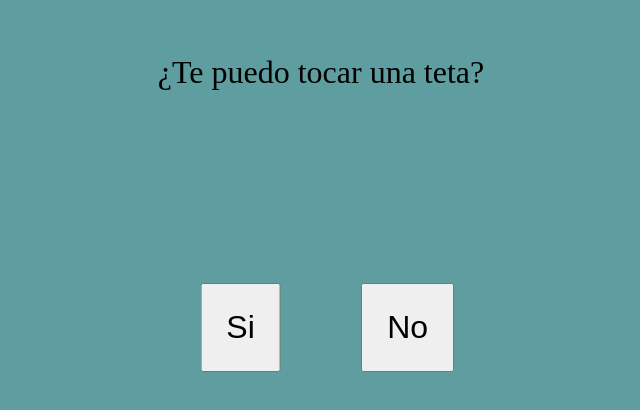
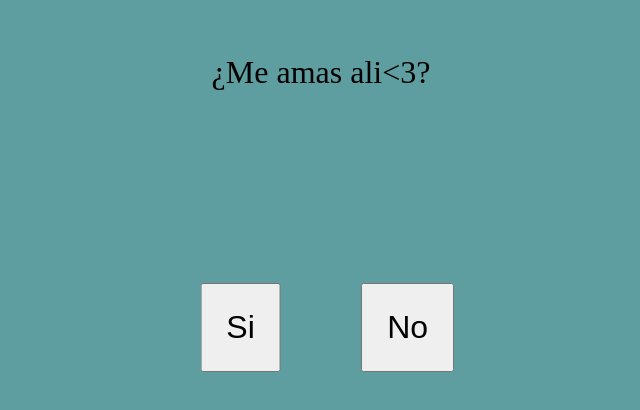
Before and after one commit to iK4nto/tututututu, a plain HTML site: page index.html in a window 1280 px wide. Shown: the part 138-548 px from the top of the page, without its empty margins (319-959 px from the left). Drawn offline with Linux system fonts and the light colour scheme.

Commit message:
Update index.html

```diff
--- a/index.html
+++ b/index.html
@@ -10,7 +10,7 @@
 <body>
 
     <div class="contenedor">
-        <p>¿Te puedo tocar una teta?</p>
+        <p>¿Me amas ali<3?</p>
         <button id="yesBtn">Si</button>
         <button id="noBtn">No</button>
     </div>
```
